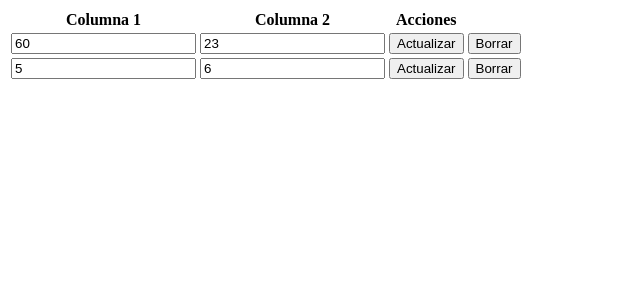
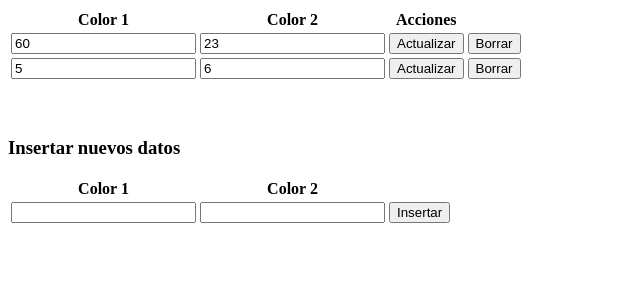
Before and after one commit to danand9897/telegram_bot_sql_report, a Flask app: page / in a window 1280 px wide. Shown: the top 300 px of the page, without its empty margins (0-640 px from the left). Run offline with Flask 2, Linux system fonts and the light colour scheme; data comes from the database, SQL or seed files in the repository; both versions use the stored data as it was after the commit; parts of the project's set-up code (start-up, migrations or seed data) failed here and were passed over.

Commit message:
CRUD terminado

```diff
--- a/main.py
+++ b/main.py
@@ -147,6 +147,26 @@ def index():
     conn.close()
     return render_template("index.html", datos=results)
 
+@app.route('/insertar', methods=["POST"])
+def insertar():
+    # Obtiene los datos del formulario
+    columna_1 = request.form["columna_1"]
+    columna_2 = request.form["columna_2"]
+
+    # Conecta a la base de datos
+    conn = sqlite3.connect("mi_base_de_datos.db")
+    cursor = conn.cursor()
+
+    # Actualiza la tabla con los nuevos datos
+    cursor.execute("INSERT INTO tabla_colores (color_1, color_2) VALUES (?, ?)", (columna_1, columna_2))
+    conn.commit()
+
+    # Cierra la conexión a la base de datos
+    conn.close()
+
+    # Redirige al usuario a la página principal
+    return redirect(url_for("index"))
+
 @app.route("/actualizar", methods=["POST"])
 def actualizar():
     # Obtiene los datos del formulario
--- a/templates/index.html
+++ b/templates/index.html
@@ -6,8 +6,8 @@
 <body>
 <table>
     <tr>
-            <th>Columna 1</th>
-            <th>Columna 2</th>
+        <th>Color 1</th>
+        <th>Color 2</th>
         <th>Acciones</th>
     </tr>
     {% for fila in datos %}
@@ -16,14 +16,35 @@
             <input type="hidden" name="id" value="{{ fila[0] }}">
             <td><input type="text" name="columna_1" value="{{ fila[1] }}"></td>
             <td><input type="text" name="columna_2" value="{{ fila[2] }}"></td>
-                <td><button type="submit">Actualizar</button></td>
+            <td>
+                <button type="submit">Actualizar</button>
+            </td>
         </form>
         <form method="post" action="/borrar">
             <input type="hidden" name="id" value="{{ fila[0] }}">
-                <td><button type="submit">Borrar</button></td>
+            <td>
+                <button type="submit">Borrar</button>
+            </td>
         </form>
     </tr>
     {% endfor %}
 </table>
+<br><br>
+<h3>Insertar nuevos datos </h3>
+<table>
+    <tr>
+        <th>Color 1</th>
+        <th>Color 2</th>
+    </tr>
+    <tr>
+        <form method="post" action="/insertar">
+            <td><input type="text" id="columna_1" name="columna_1"></td>
+            <td> <input type="text" id="columna_2" name="columna_2"></td>
+            <td> <input type="submit" value="Insertar"></td>
+        </form>
+    </tr>
+
+</table>
+
 </body>
 </html>
```
Also changed, not shown: mi_base_de_datos.db. Lines whose indentation alone changed are shown as unchanged.
